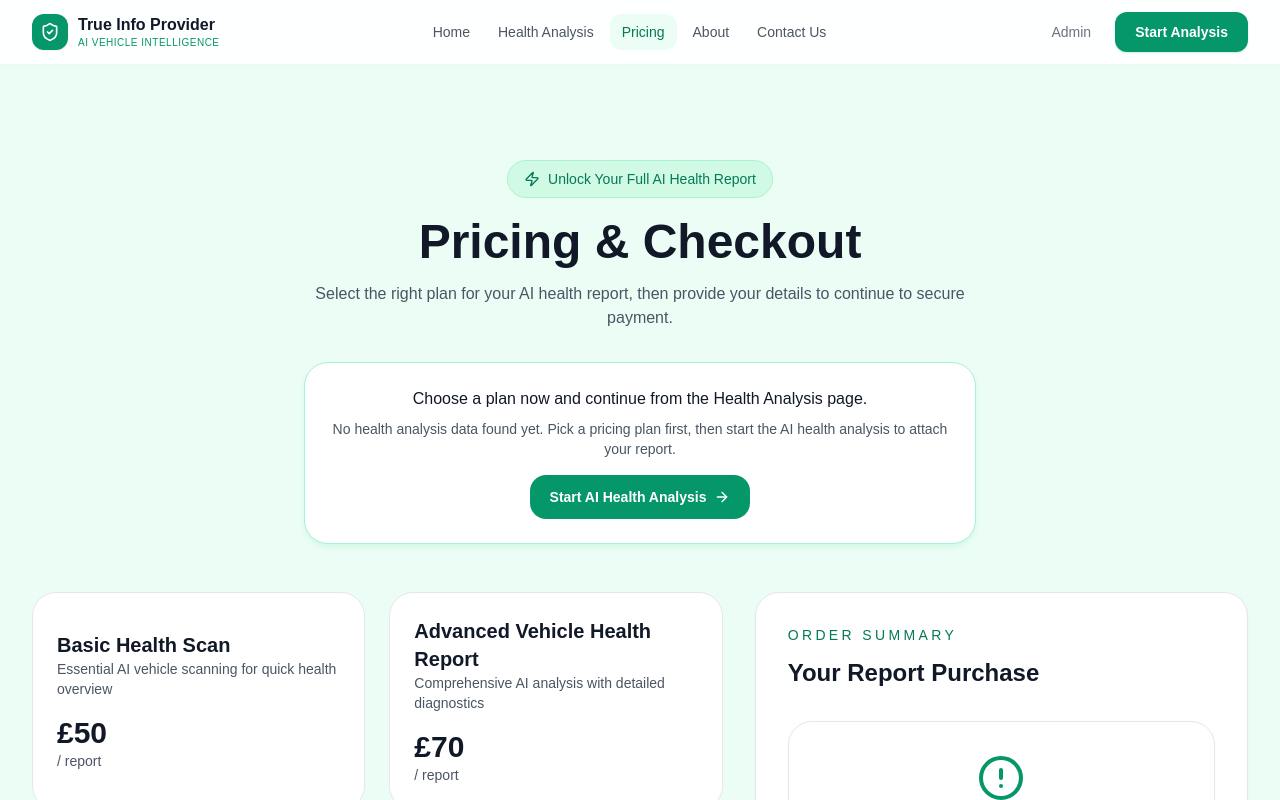
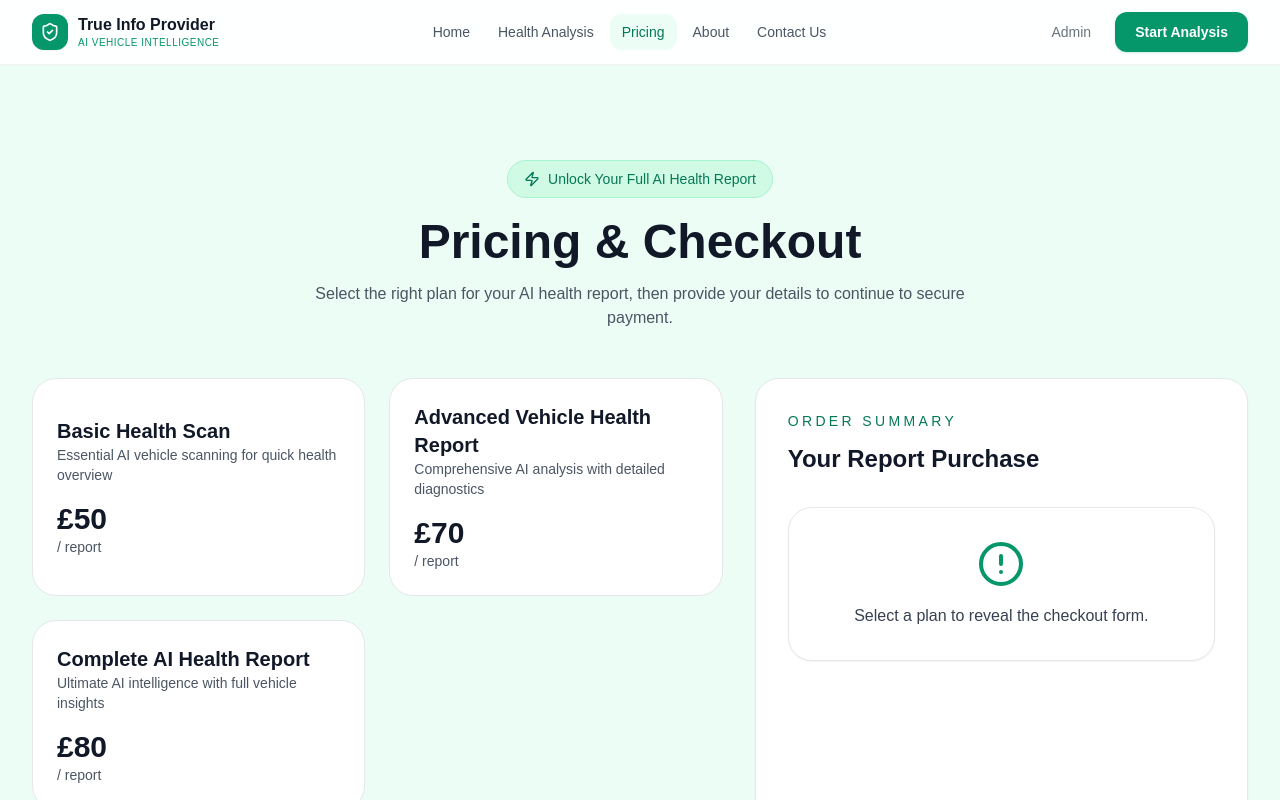
Before and after one commit to sehrish64-crew/trueinfoprovider.com, a Next.js app: page /pricing in a window 1280 px wide. Shown: the top 800 px of the page. Built offline with nearby package versions, Linux system fonts and the light colour scheme.

Commit message:
change pricning

```diff
--- a/app/checkout/page.tsx
+++ b/app/checkout/page.tsx
@@ -25,7 +25,9 @@ export default function CheckoutPage() {
     customerName: string;
     customerEmail: string;
     selectedPlan: string;
-    vehicleId: string;
+    vin?: string;
+    category?: string;
+    vehicleId?: string;
   } | null>(null);
 
   useEffect(() => {
@@ -47,7 +49,7 @@ export default function CheckoutPage() {
       // Simulate payment processing
       await new Promise(resolve => setTimeout(resolve, 3000));
 
-      // Update payment status
+      if (paymentData.vehicleId) {
         const response = await fetch('/api/payments/update-status', {
           method: 'POST',
           headers: { 'Content-Type': 'application/json' },
@@ -59,6 +61,7 @@ export default function CheckoutPage() {
 
         if (!response.ok) {
           throw new Error('Payment update failed');
+        }
       }
 
       setPaymentComplete(true);
@@ -85,12 +88,12 @@ export default function CheckoutPage() {
           <div className="text-center">
             <AlertCircle className="w-16 h-16 text-yellow-500 mx-auto mb-4" />
             <h1 className="text-2xl font-bold text-gray-900 mb-2">Payment Data Not Found</h1>
-            <p className="text-gray-600 mb-6">Please complete the analysis request form first.</p>
+            <p className="text-gray-600 mb-6">Please complete the pricing form first.</p>
             <button
-              onClick={() => router.push('/analysis')}
+              onClick={() => router.push('/pricing')}
               className="px-6 py-3 bg-emerald-600 hover:bg-emerald-500 text-white font-semibold rounded-2xl transition-colors"
             >
-              Go to Analysis
+              Go to Pricing
             </button>
           </div>
         </div>
--- a/app/pricing/page.tsx
+++ b/app/pricing/page.tsx
@@ -21,26 +21,17 @@ const VEHICLE_CATEGORIES = [
 
 export default function PricingPage() {
   const router = useRouter();
-  const [vehicleId, setVehicleId] = useState<string | null>(null);
   const [selectedPlan, setSelectedPlan] = useState<string>('');
   const [formData, setFormData] = useState({ name: '', email: '', vin: '', category: '' });
   const [status, setStatus] = useState<'idle' | 'saving' | 'error'>('idle');
   const [errorMessage, setErrorMessage] = useState('');
 
   useEffect(() => {
-    setVehicleId(localStorage.getItem('latestVehicleId'));
     const savedPlan = localStorage.getItem('selectedPlan');
     if (savedPlan) {
       setSelectedPlan(savedPlan);
     }
   }, []);
-
-  const handleStartAnalysis = () => {
-    if (selectedPlan) {
-      localStorage.setItem('selectedPlan', selectedPlan);
-    }
-    router.push('/analysis');
-  };
 
   const selectedPlanData = PRICING_PLANS.find((plan) => plan.id === selectedPlan);
 
@@ -57,30 +48,8 @@ export default function PricingPage() {
       return;
     }
 
-    if (!vehicleId) {
-      setErrorMessage('Please start an AI health analysis first so we can attach the report.');
-      return;
-    }
-
     setStatus('saving');
     setErrorMessage('');
-
-    try {
-      const response = await fetch('/api/request-analysis', {
-        method: 'POST',
-        headers: { 'Content-Type': 'application/json' },
-        body: JSON.stringify({
-          customerName: formData.name,
-          customerEmail: formData.email,
-          selectedPlan,
-          vehicleId,
-        }),
-      });
-
-      if (!response.ok) {
-        const errorData = await response.json();
-        throw new Error(errorData?.error || 'Failed to create request.');
-      }
 
     localStorage.setItem(
       'paymentData',
@@ -88,15 +57,12 @@ export default function PricingPage() {
         customerName: formData.name,
         customerEmail: formData.email,
         selectedPlan,
-          vehicleId,
+        vin: formData.vin,
+        category: formData.category,
       }),
     );
 
     router.push('/checkout');
-    } catch (error: any) {
-      setStatus('error');
-      setErrorMessage(error.message || 'Unable to continue to payment.');
-    }
   };
 
   return (
@@ -111,21 +77,6 @@ export default function PricingPage() {
           <p className="text-gray-600 max-w-2xl mx-auto">
             Select the right plan for your AI health report, then provide your details to continue to secure payment.
           </p>
-          {!vehicleId && (
-            <div className="mx-auto mt-8 max-w-2xl rounded-3xl border border-emerald-200 bg-white p-6 text-gray-900 shadow-md shadow-emerald-100">
-              <p className="font-medium">Choose a plan now and continue from the Health Analysis page.</p>
-              <p className="mt-2 text-sm text-gray-600">
-                No health analysis data found yet. Pick a pricing plan first, then start the AI health analysis to attach your report.
-              </p>
-              <button
-                onClick={handleStartAnalysis}
-                className="mt-4 inline-flex items-center gap-2 rounded-2xl bg-emerald-600 px-5 py-3 text-sm font-semibold text-white transition hover:bg-emerald-500"
-              >
-                Start AI Health Analysis
-                <ArrowRight className="w-4 h-4" />
-              </button>
-            </div>
-          )}
         </motion.div>
 
         <div className="grid gap-8 lg:grid-cols-[1.4fr_1fr]">
@@ -236,25 +187,14 @@ export default function PricingPage() {
 
                   {errorMessage && <p className="text-sm text-red-400">{errorMessage}</p>}
 
-                  {!vehicleId ? (
-                    <button
-                      type="button"
-                      onClick={handleStartAnalysis}
-                      className="inline-flex w-full items-center justify-center gap-2 rounded-2xl bg-emerald-600 px-5 py-4 text-sm font-semibold text-white transition hover:bg-emerald-500"
-                    >
-                      Start AI health analysis to unlock this plan
-                      <ArrowRight className="w-4 h-4" />
-                    </button>
-                  ) : (
                   <button
                     type="submit"
                     className="inline-flex w-full items-center justify-center gap-2 rounded-2xl bg-emerald-600 px-5 py-4 text-sm font-semibold text-white transition hover:bg-emerald-500"
                     disabled={status === 'saving'}
                   >
-                      {status === 'saving' ? 'Continuing to Checkout...' : 'Continue to Payment'}
+                    {status === 'saving' ? 'Continuing to Checkout...' : 'Continue to Checkout'}
                     <ArrowRight className="w-4 h-4" />
                   </button>
-                  )}
                 </form>
               </div>
             ) : (
```
Lines whose indentation alone changed are shown as unchanged.
